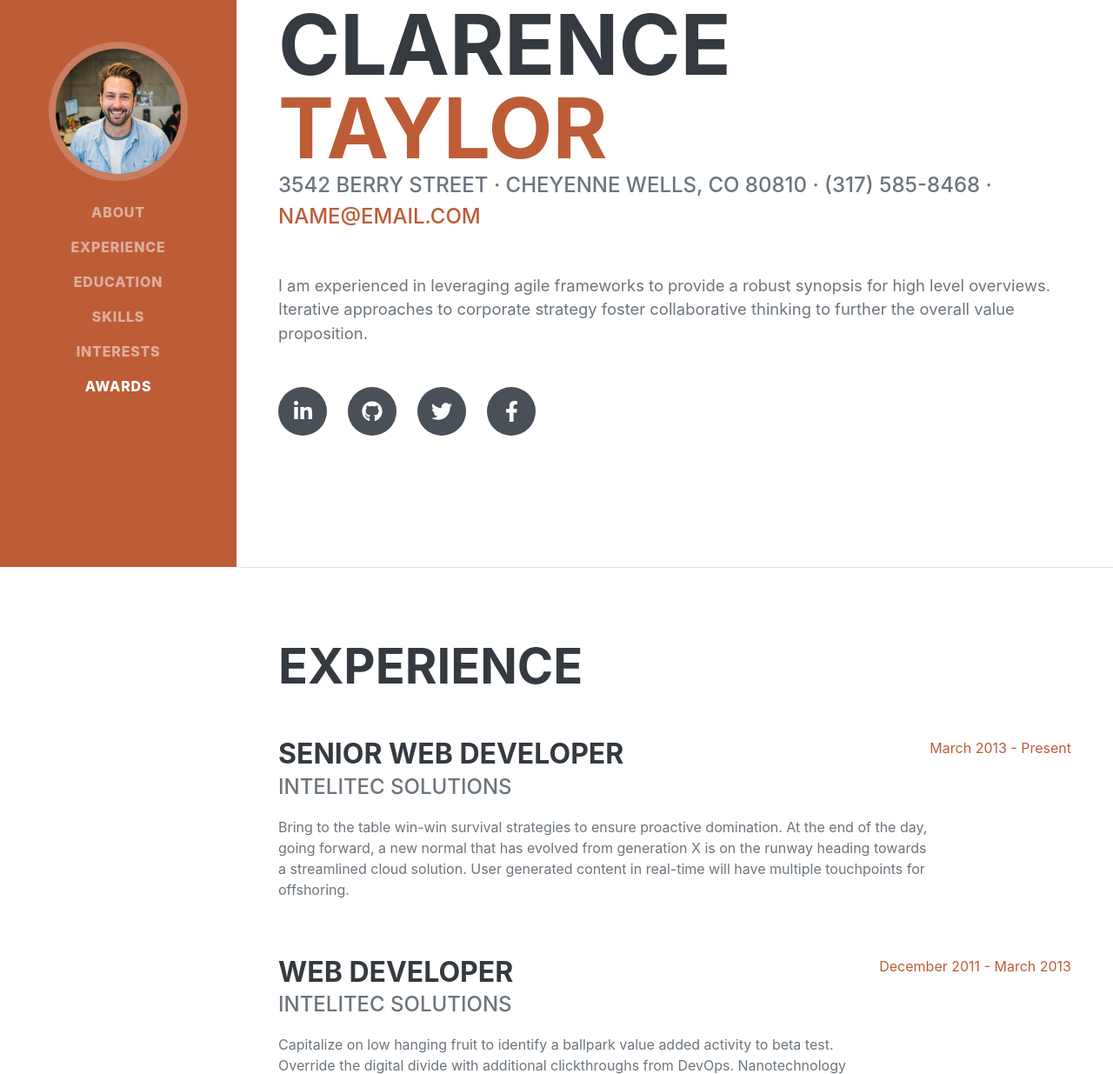
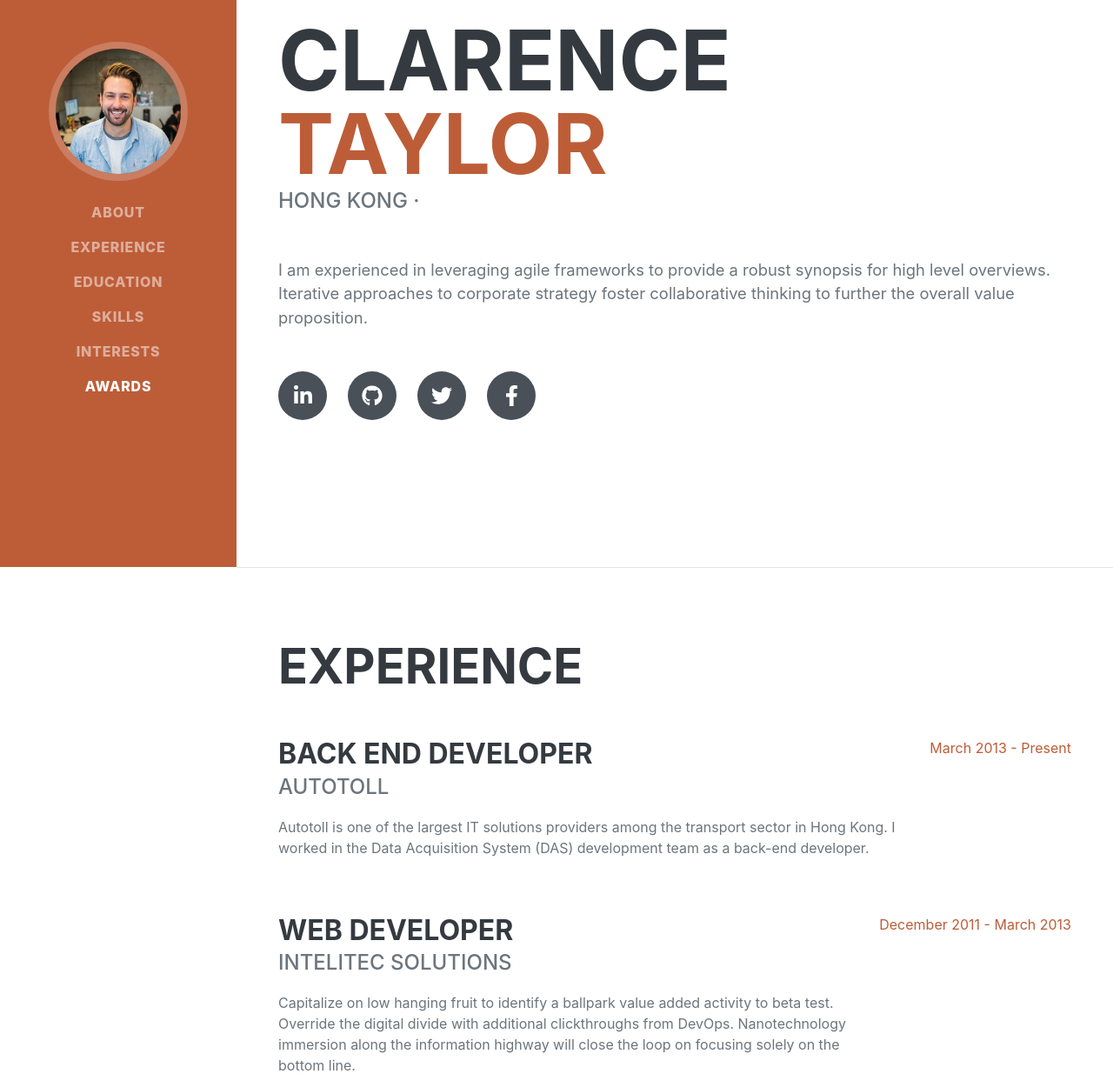
Before and after one commit to Nudkip/CV1, a plain HTML site: page index.html in a window 1280 px wide. Shown: the part 148-1383 px from the top of the page at 87% size. Drawn offline with nearby package versions, Linux system fonts and the light colour scheme; a web font is replaced by a local one.

Commit message:
Update index.html

```diff
--- a/index.html
+++ b/index.html
@@ -19,7 +19,7 @@
         <!-- Navigation-->
         <nav class="navbar navbar-expand-lg navbar-dark bg-primary fixed-top" id="sideNav">
             <a class="navbar-brand js-scroll-trigger" href="#page-top"
-                ><span class="d-block d-lg-none">Clarence Taylor</span><span class="d-none d-lg-block"><img class="img-fluid img-profile rounded-circle mx-auto mb-2" src="assets/img/profile.jpg" alt="" /></span></a
+                ><span class="d-block d-lg-none">Jeffrey Chan</span><span class="d-none d-lg-block"><img class="img-fluid img-profile rounded-circle mx-auto mb-2" src="assets/img/profile.jpg" alt="" /></span></a
             ><button class="navbar-toggler" type="button" data-toggle="collapse" data-target="#navbarSupportedContent" aria-controls="navbarSupportedContent" aria-expanded="false" aria-label="Toggle navigation"><span class="navbar-toggler-icon"></span></button>
             <div class="collapse navbar-collapse" id="navbarSupportedContent">
                 <ul class="navbar-nav">
@@ -38,7 +38,7 @@
             <section class="resume-section" id="about">
                 <div class="resume-section-content">
                     <h1 class="mb-0">Clarence <span class="text-primary">Taylor</span></h1>
-                    <div class="subheading mb-5">3542 Berry Street · Cheyenne Wells, CO 80810 · (317) 585-8468 · <a href="mailto:name@email.com">name@email.com</a></div>
+                    <div class="subheading mb-5"> Hong Kong ·</div>
                     <p class="lead mb-5">I am experienced in leveraging agile frameworks to provide a robust synopsis for high level overviews. Iterative approaches to corporate strategy foster collaborative thinking to further the overall value proposition.</p>
                     <div class="social-icons">
                         <a class="social-icon" href="#"><i class="fab fa-linkedin-in"></i></a><a class="social-icon" href="#"><i class="fab fa-github"></i></a><a class="social-icon" href="#"><i class="fab fa-twitter"></i></a><a class="social-icon" href="#"><i class="fab fa-facebook-f"></i></a>
@@ -52,9 +52,9 @@
                     <h2 class="mb-5">Experience</h2>
                     <div class="d-flex flex-column flex-md-row justify-content-between mb-5">
                         <div class="flex-grow-1">
-                            <h3 class="mb-0">Senior Web Developer</h3>
-                            <div class="subheading mb-3">Intelitec Solutions</div>
-                            <p>Bring to the table win-win survival strategies to ensure proactive domination. At the end of the day, going forward, a new normal that has evolved from generation X is on the runway heading towards a streamlined cloud solution. User generated content in real-time will have multiple touchpoints for offshoring.</p>
+                            <h3 class="mb-0">Back End Developer</h3>
+                            <div class="subheading mb-3">Autotoll</div>
+                            <p>Autotoll is one of the largest IT solutions providers among the transport sector in Hong Kong. I worked in the Data Acquisition System (DAS) development team as a back-end developer.</p>
                         </div>
                         <div class="flex-shrink-0"><span class="text-primary">March 2013 - Present</span></div>
                     </div>
```
